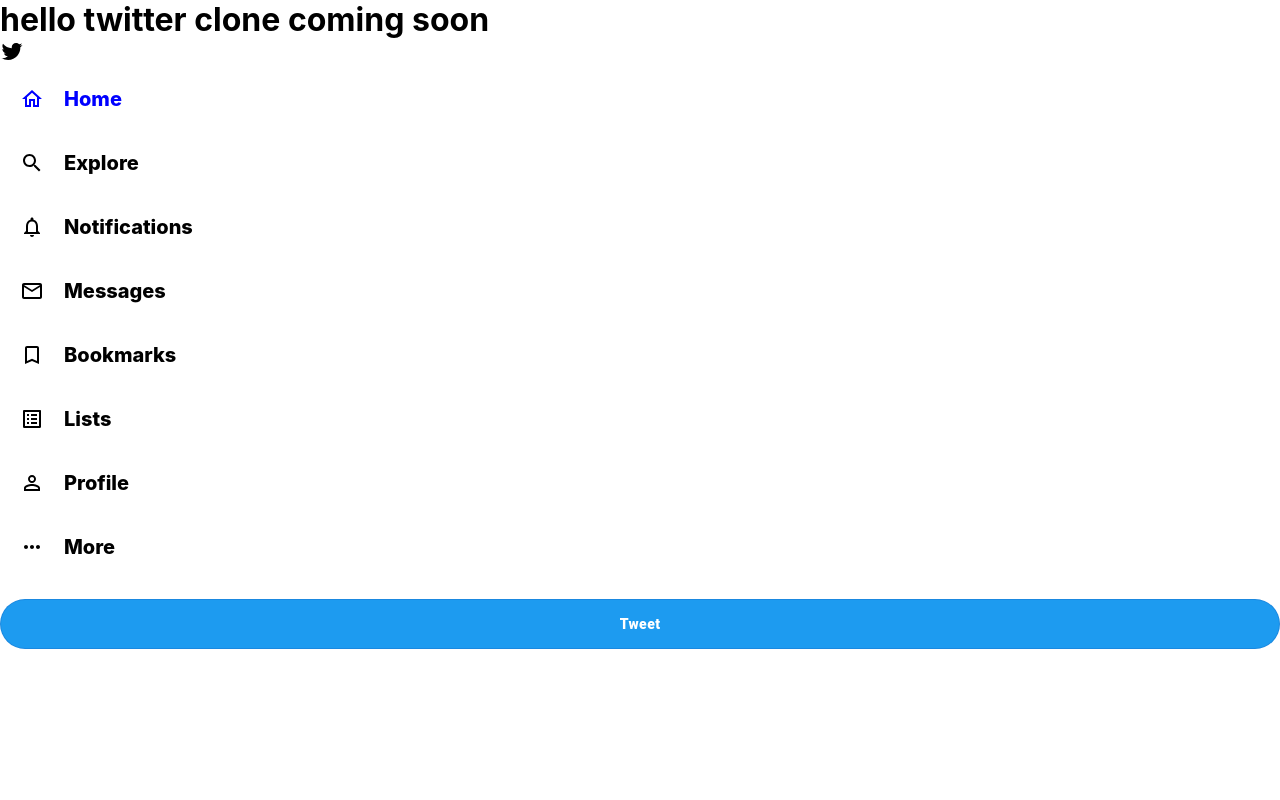
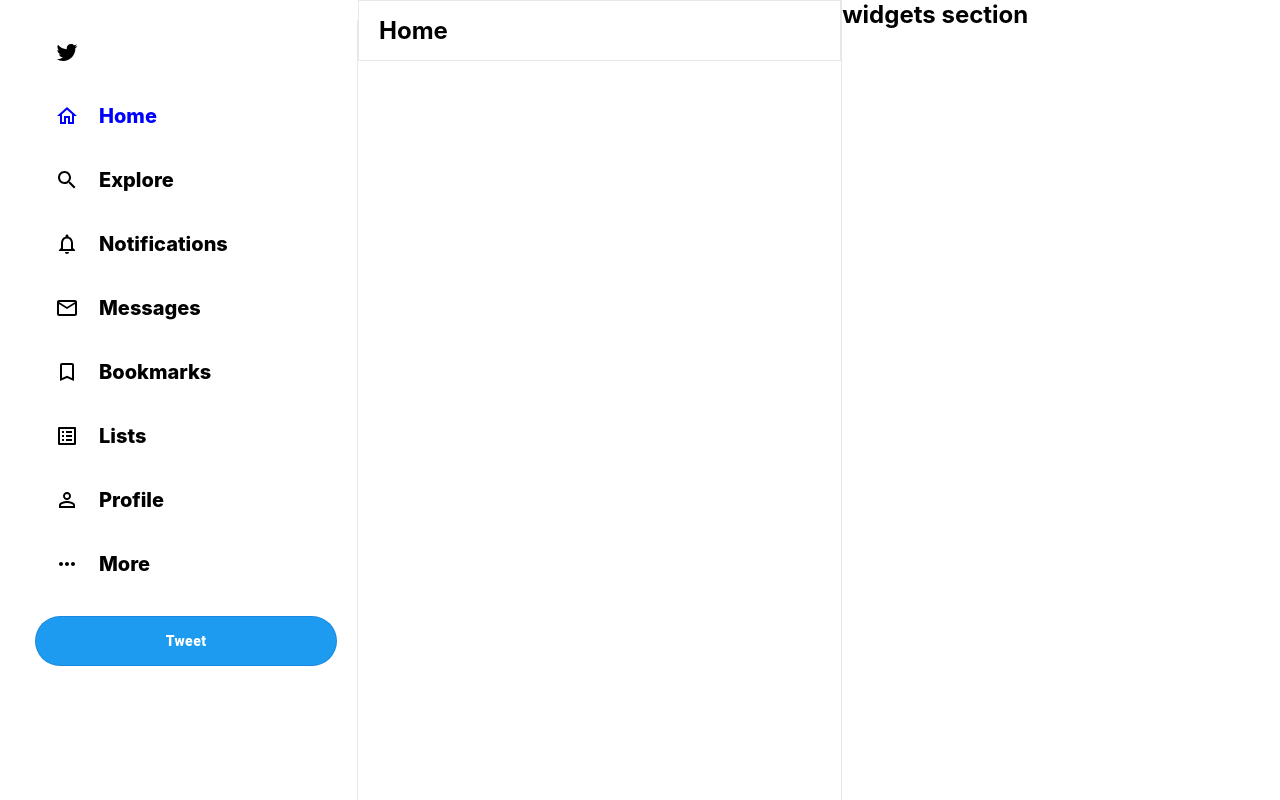
Before and after one commit to jaredmez/twitter-clone, a React (Create React App) app: page / in a window 1280 px wide. Built offline with nearby package versions, Linux system fonts and the light colour scheme.

Commit message:
working on overal layout of home page - including feed and news widgets

```diff
--- a/src/App.css
+++ b/src/App.css
@@ -2,3 +2,12 @@
   --twitter-color: rgb(29, 155, 240);
 
 }
+
+.app {
+  display: flex;
+  height: 100vh;
+  margin-left:auto;
+  margin-right: auto;
+  max-width: 1250px;
+  padding: 0 10px;
+}
--- a/src/App.js
+++ b/src/App.js
@@ -1,18 +1,15 @@
 import './App.css';
 import './Sidebar'
 import Sidebar from './Sidebar';
+import Feed from './Feed';
+import Widgets from './Widgets'
 
 function App() {
   return (
     <div className="app">
-        <h1>hello twitter clone coming soon</h1>
-
-        {/* Sidebar */}
-        <Sidebar />
-
-        {/* Feed */}
-
-        {/* Widgets */}
+        <Sidebar/>
+        <Feed/>
+        <Widgets/>
 
     </div>
   );
--- /dev/null
+++ b/src/Feed.css
@@ -0,0 +1,15 @@
+.feed {
+    flex: .4;
+    border-right: .5px solid rgb(233, 232, 232);
+    min-width: fit-content;
+    overflow-y: scroll;
+}
+
+.feed__header {
+    position: sticky;
+    top: 0;
+    z-index: 50;
+    background-color: white;
+    border: .5px solid rgb(233, 232, 232);
+    padding: 15px 20px;
+}
--- /dev/null
+++ b/src/Feed.js
@@ -0,0 +1,25 @@
+import React from 'react'
+import './Feed.css'
+
+function Feed() {
+    return (
+        <div className='feed'>
+
+            {/* Header */}
+            <div className="feed__header">
+                <h2>Home</h2>
+            </div>
+
+            {/* tweet box */}
+
+            {/* post */}
+            {/* post */}
+            {/* post */}
+            {/* post */}
+            {/* post */}
+            {/* post */}
+        </div>
+    )
+}
+
+export default Feed
--- a/src/Sidebar.css
+++ b/src/Sidebar.css
@@ -1,3 +1,11 @@
+.sidebar {
+    border-right: .5px solid rgb(233, 232, 232);
+    flex: 0.25;
+    margin-top: 20px;
+    padding-left: 20px;
+    padding-right: 20px;
+}
+
 .sidebar__tweet {
     background-color: var(--twitter-color) !important;
     color: white !important;
@@ -7,3 +15,7 @@
     height: 50px !important;
     margin-top: 20px !important;
 }
+
+.sidebar__twitterIcon {
+    background-color: var(--twitter-color) !important;
+}
--- a/src/Sidebar.js
+++ b/src/Sidebar.js
@@ -16,8 +16,7 @@
 function Sidebar() {
     return (
         <div className="sidebar">
-            <TwitterIcon />
-
+            <SidebarBtn className="sidebar__twitterIcon" Icon={TwitterIcon}/>
             <SidebarBtn active text="Home" Icon={HomeOutlinedIcon}/>
             <SidebarBtn text="Explore" Icon={SearchIcon}/>
             <SidebarBtn text="Notifications" Icon={NotificationsNoneIcon}/>
--- /dev/null
+++ b/src/Widgets.css
@@ -0,0 +1,3 @@
+.widgets {
+    flex: 0.3;
+}
--- /dev/null
+++ b/src/Widgets.js
@@ -0,0 +1,12 @@
+import React from 'react'
+import './Widgets.css'
+
+function Widgets() {
+    return (
+        <div className='widgets'>
+            <h2>widgets section</h2>
+        </div>
+    )
+}
+
+export default Widgets
```
